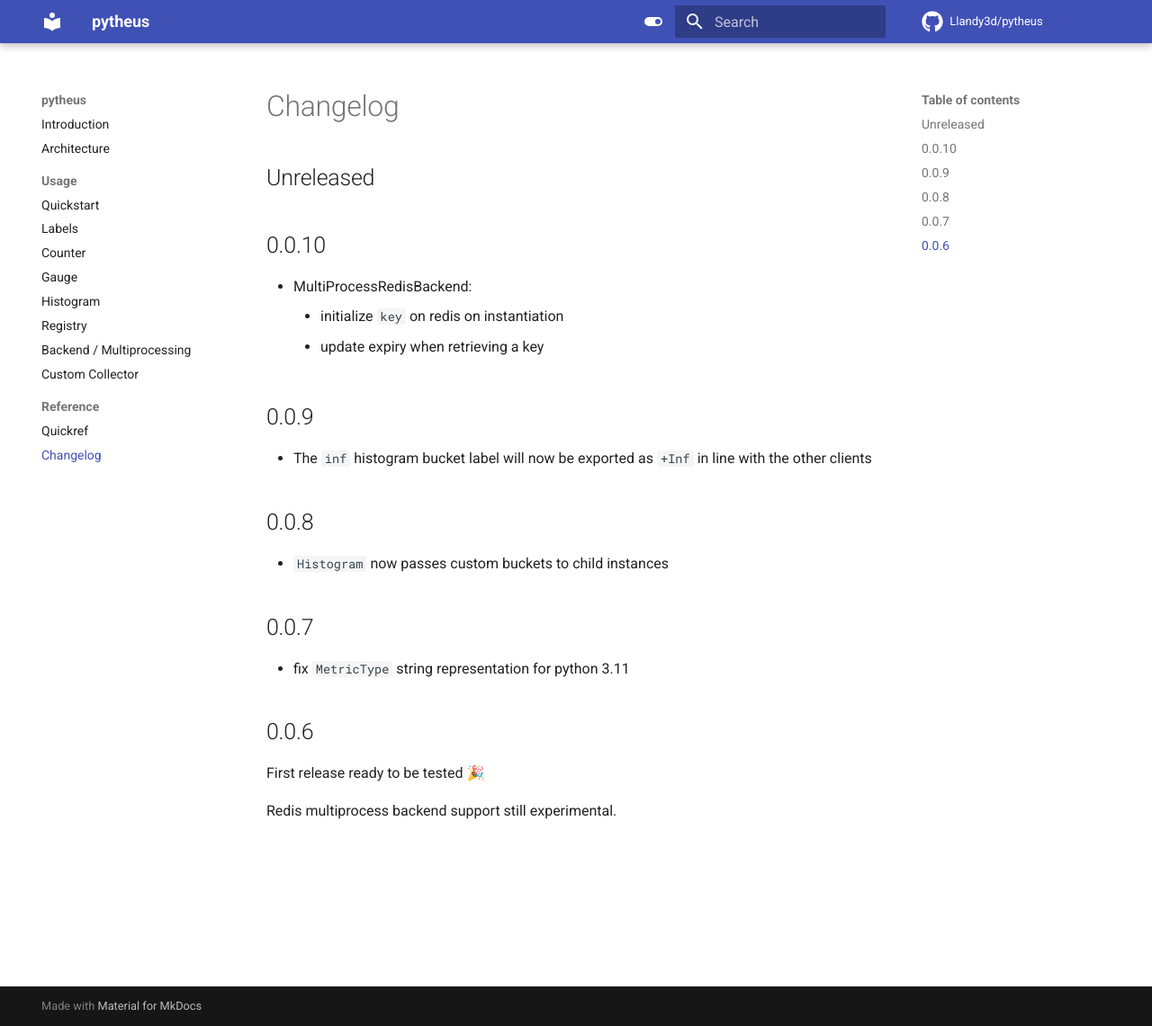
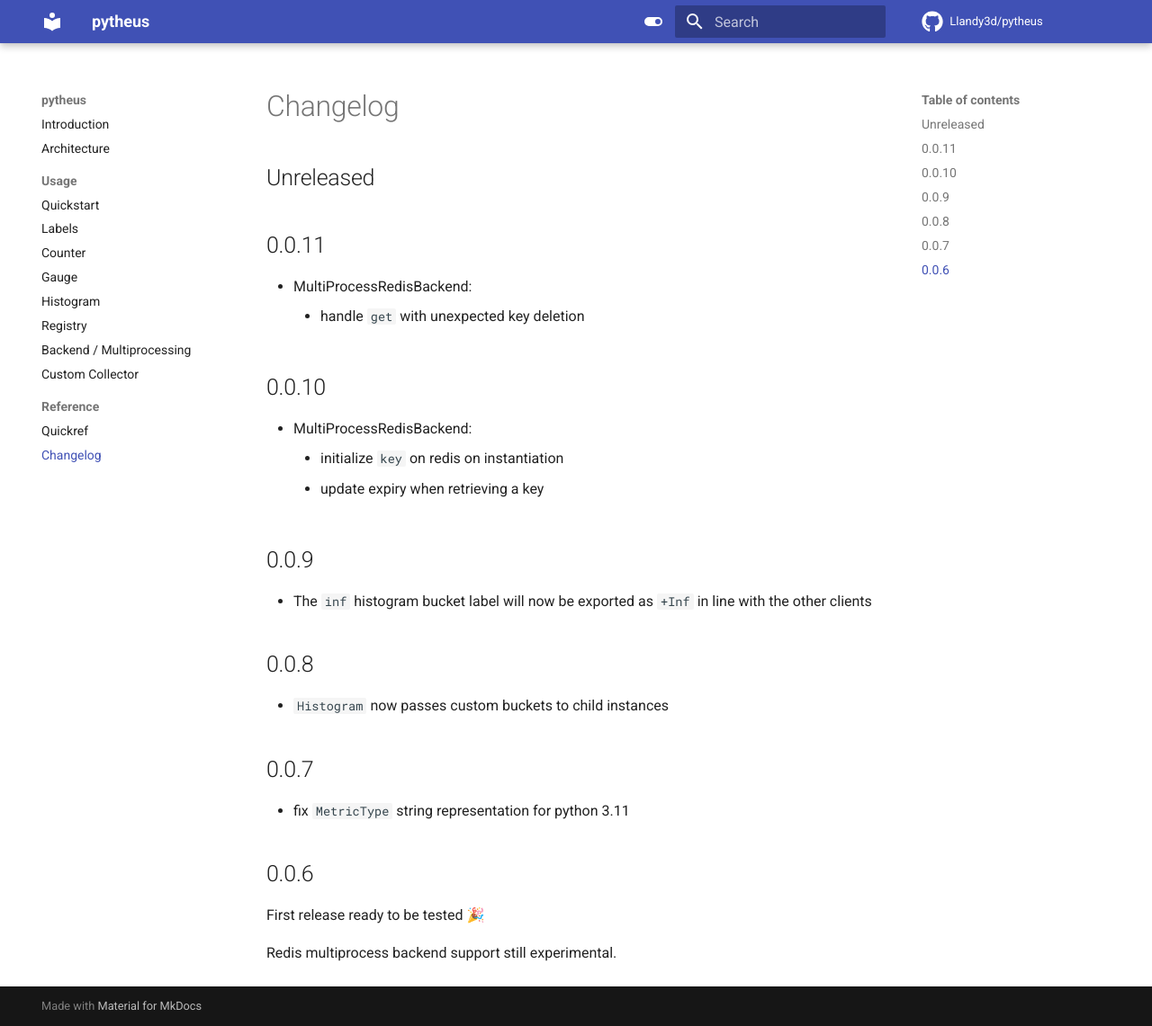
Before and after one commit to Llandy3d/pytheus, an MkDocs documentation site: the page built from docs/changelog.md, in a window 1280 px wide and 1141 px high. Shown: the whole window at 90% size. Built offline with MkDocs 1.6.1 and Material for MkDocs 9.7.7, drawn with Linux system fonts in a browser that asks for light colours; comment, search, counter and statistics services are not loaded.

Commit message:
update changelog

```diff
--- a/docs/changelog.md
+++ b/docs/changelog.md
@@ -1,6 +1,11 @@
 # Changelog
 
 ## Unreleased
+
+## 0.0.11
+
+- MultiProcessRedisBackend:
+    - handle `get` with unexpected key deletion
 
 ## 0.0.10
 
```
